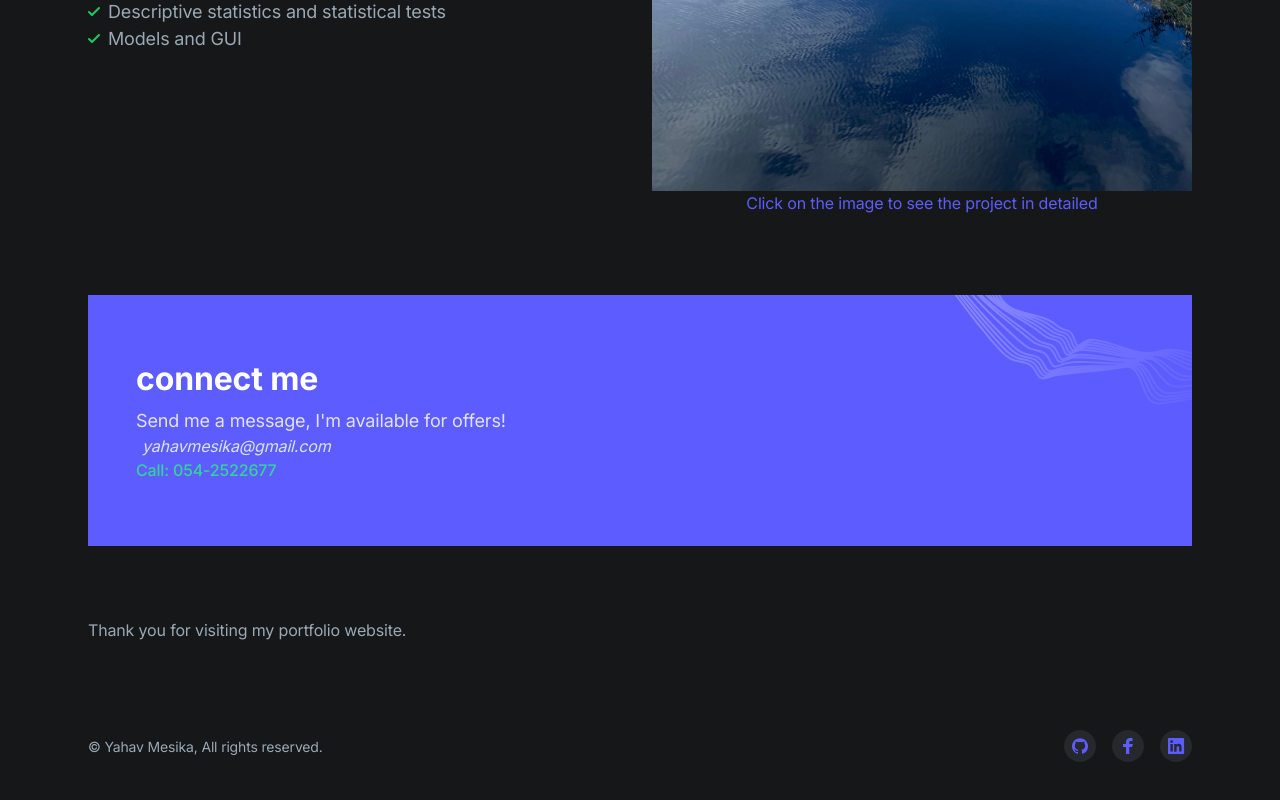
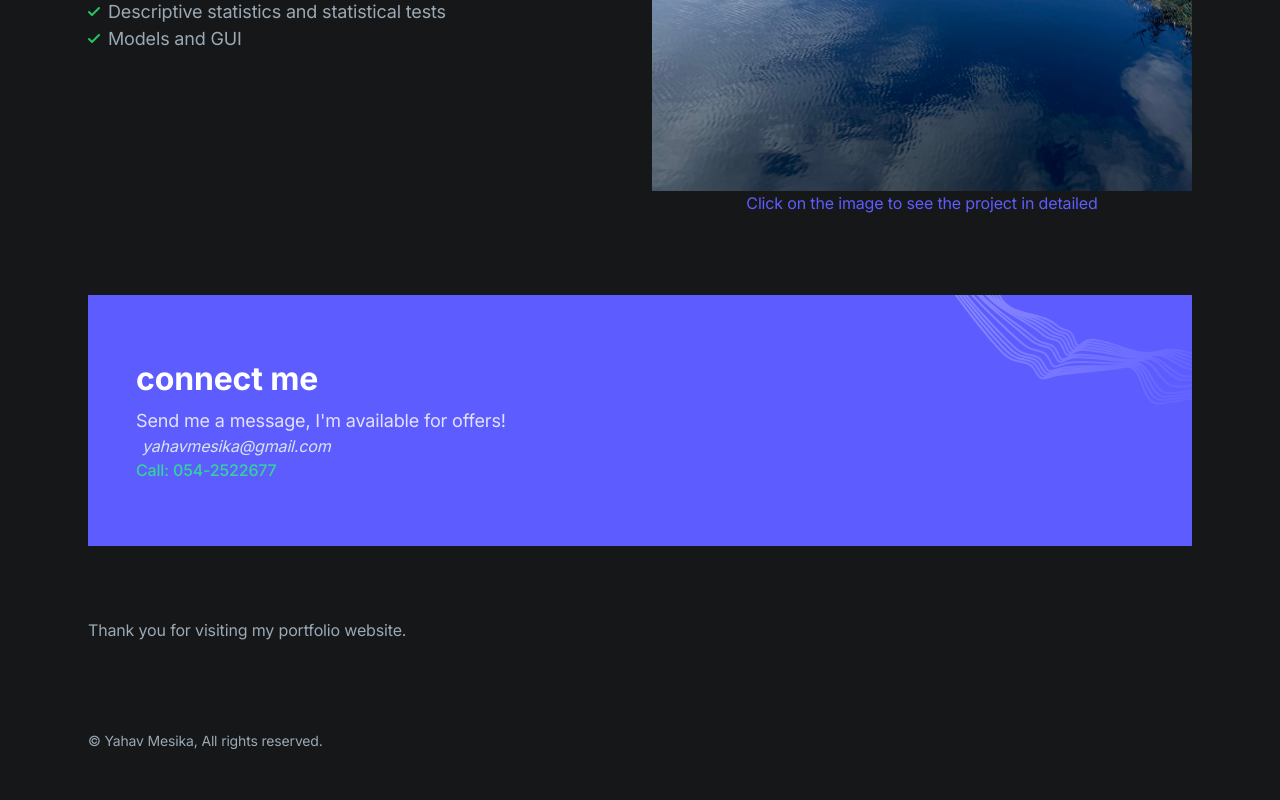
Before and after one commit to YahavMesika/portfolio, a Next.js app: page / in a window 1280 px wide. Shown: the part 4855-5655 px from the top of the page. Built offline with nearby package versions, Linux system fonts and the light colour scheme.

Commit message:
Update footer.tsx

```diff
--- a/components/ui/footer.tsx
+++ b/components/ui/footer.tsx
@@ -35,18 +35,18 @@ export default function Footer() {
           {/* Bottom area */}
           <div className="md:flex md:items-center md:justify-between">
 
-            {/* Social links */}
+            {/* Social links
             <ul className="flex mb-4 md:order-1 md:ml-4 md:mb-0">
 
               <li className="ml-4">
-                <Link href="https://github.com/Orikeysar/" className="flex justify-center items-center text-purple-600 bg-gray-800 hover:text-gray-100 hover:bg-purple-600 rounded-full transition duration-150 ease-in-out" aria-label="Github">
+                <Link href="https://github.com//" className="flex justify-center items-center text-purple-600 bg-gray-800 hover:text-gray-100 hover:bg-purple-600 rounded-full transition duration-150 ease-in-out" aria-label="Github">
                   <svg className="w-8 h-8 fill-current" viewBox="0 0 32 32" xmlns="http://www.w3.org/2000/svg">
                     <path d="M16 8.2c-4.4 0-8 3.6-8 8 0 3.5 2.3 6.5 5.5 7.6.4.1.5-.2.5-.4V22c-2.2.5-2.7-1-2.7-1-.4-.9-.9-1.2-.9-1.2-.7-.5.1-.5.1-.5.8.1 1.2.8 1.2.8.7 1.3 1.9.9 2.3.7.1-.5.3-.9.5-1.1-1.8-.2-3.6-.9-3.6-4 0-.9.3-1.6.8-2.1-.1-.2-.4-1 .1-2.1 0 0 .7-.2 2.2.8.6-.2 1.3-.3 2-.3s1.4.1 2 .3c1.5-1 2.2-.8 2.2-.8.4 1.1.2 1.9.1 2.1.5.6.8 1.3.8 2.1 0 3.1-1.9 3.7-3.7 3.9.3.4.6.9.6 1.6v2.2c0 .2.1.5.6.4 3.2-1.1 5.5-4.1 5.5-7.6-.1-4.4-3.7-8-8.1-8z" />
                   </svg>
                 </Link>
               </li>
               <li className="ml-4">
-                <Link href="https://www.facebook.com/profile.php?id=100000123278267" className="flex justify-center items-center text-purple-600 bg-gray-800 hover:text-gray-100 hover:bg-purple-600 rounded-full transition duration-150 ease-in-out" aria-label="Facebook">
+                <Link href="https://www.facebook.com" className="flex justify-center items-center text-purple-600 bg-gray-800 hover:text-gray-100 hover:bg-purple-600 rounded-full transition duration-150 ease-in-out" aria-label="Facebook">
                   <svg className="w-8 h-8 fill-current" viewBox="0 0 32 32" xmlns="http://www.w3.org/2000/svg">
                     <path d="M14.023 24L14 17h-3v-3h3v-2c0-2.7 1.672-4 4.08-4 1.153 0 2.144.086 2.433.124v2.821h-1.67c-1.31 0-1.563.623-1.563 1.536V14H21l-1 3h-2.72v7h-3.257z" />
                   </svg>
@@ -54,13 +54,13 @@ export default function Footer() {
               </li>
 
               <li className="ml-4">
-                <Link href="https://www.linkedin.com/in/ori-keysar-280275213/" className="flex justify-center items-center text-purple-600 bg-gray-800 hover:text-gray-100 hover:bg-purple-600 rounded-full transition duration-150 ease-in-out" aria-label="Linkedin">
+                <Link href="https://www.linkedin.com" className="flex justify-center items-center text-purple-600 bg-gray-800 hover:text-gray-100 hover:bg-purple-600 rounded-full transition duration-150 ease-in-out" aria-label="Linkedin">
                   <svg className="w-8 h-8 fill-current" viewBox="0 0 32 32" xmlns="http://www.w3.org/2000/svg">
                     <path d="M23.3 8H8.7c-.4 0-.7.3-.7.7v14.7c0 .3.3.6.7.6h14.7c.4 0 .7-.3.7-.7V8.7c-.1-.4-.4-.7-.8-.7zM12.7 21.6h-2.3V14h2.4v7.6h-.1zM11.6 13c-.8 0-1.4-.7-1.4-1.4 0-.8.6-1.4 1.4-1.4.8 0 1.4.6 1.4 1.4-.1.7-.7 1.4-1.4 1.4zm10 8.6h-2.4v-3.7c0-.9 0-2-1.2-2s-1.4 1-1.4 2v3.8h-2.4V14h2.3v1c.3-.6 1.1-1.2 2.2-1.2 2.4 0 2.8 1.6 2.8 3.6v4.2h.1z" />
                   </svg>
                 </Link>
               </li>
-            </ul>
+            </ul> */}
 
             {/* Copyrights note */}
             <div className="text-gray-400 text-sm mr-4">&copy; Yahav Mesika, All rights reserved.</div>
```
